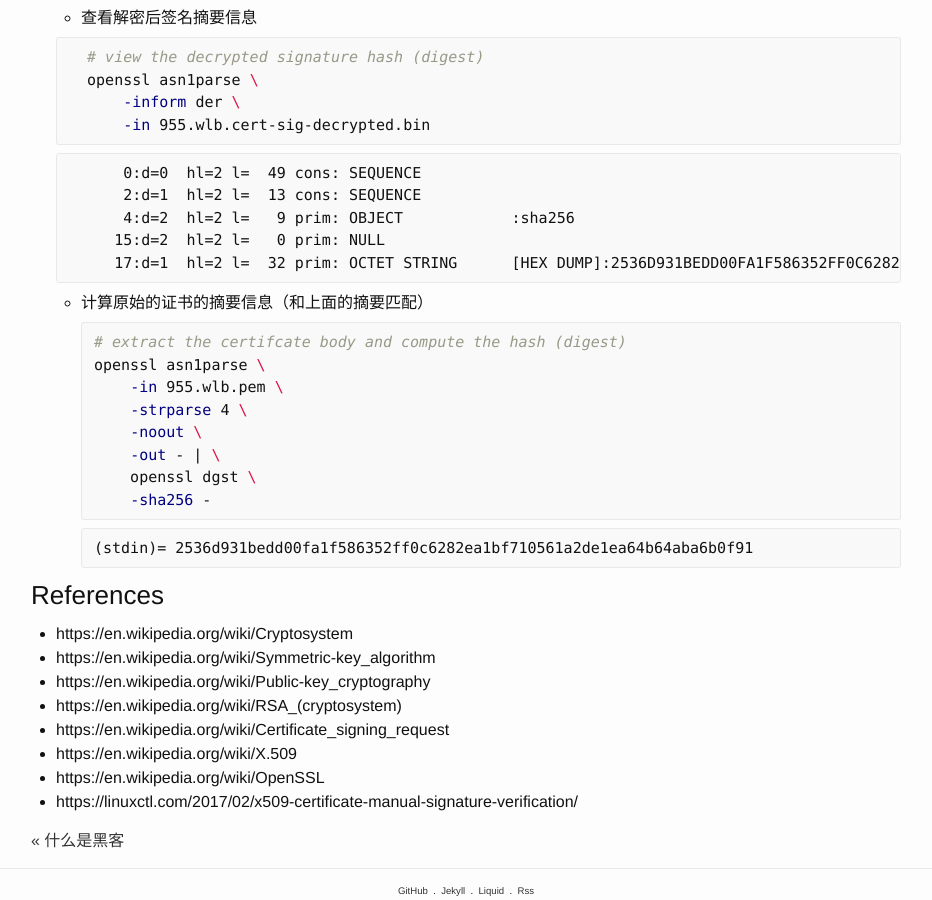
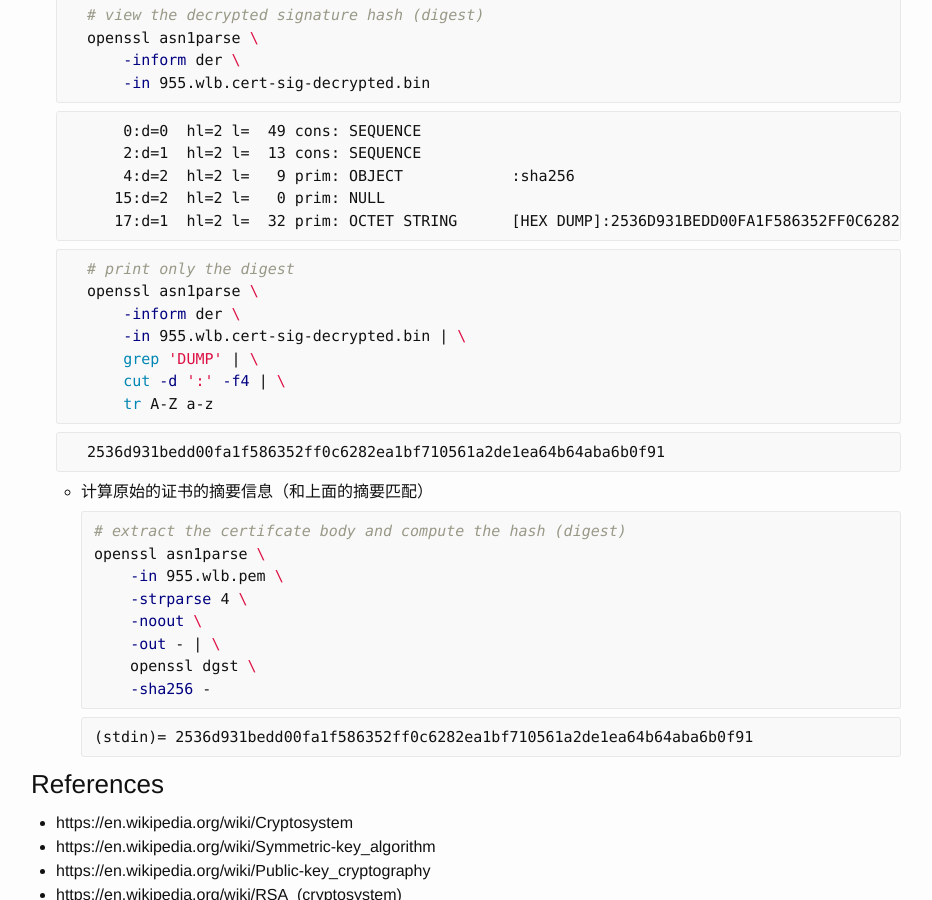
Before and after one commit to ousiax/ousiax.github.io, a Jekyll site: the page built from _posts/2019-04-12-cryptography-signature-certificate.md, in a window 1280 px wide and 900 px high, scrolled down 5381 px. Shown: the whole window, without its empty margins (174-1106 px from the left). Built offline with Jekyll 4.4.1, drawn with Linux system fonts in a browser that asks for light colours; some of the changed text lies outside the part shown.

Commit message:
Update 2019-04-12-cryptography-signature-certificate.md

````diff
--- a/_posts/2019-04-12-cryptography-signature-certificate.md
+++ b/_posts/2019-04-12-cryptography-signature-certificate.md
@@ -166,7 +166,7 @@
         -noout \
         -pubkey \
         > 996.icu.pubkey
-        ```
+    ```
 
   - 查看证书（955.wlb）的数字签名和哈希算法
 
@@ -250,6 +250,20 @@
        17:d=1  hl=2 l=  32 prim: OCTET STRING      [HEX DUMP]:2536D931BEDD00FA1F586352FF0C6282EA1BF710561A2DE1EA64B64ABA6B0F91
     ```
 
+    ```sh
+    # print only the digest
+    openssl asn1parse \
+        -inform der \
+        -in 955.wlb.cert-sig-decrypted.bin | \
+        grep 'DUMP' | \
+        cut -d ':' -f4 | \
+        tr A-Z a-z
+    ```
+
+    ```none
+    2536d931bedd00fa1f586352ff0c6282ea1bf710561a2de1ea64b64aba6b0f91
+    ```
+
   - 计算原始的证书的摘要信息（和上面的摘要匹配）
 
     ```sh
````
